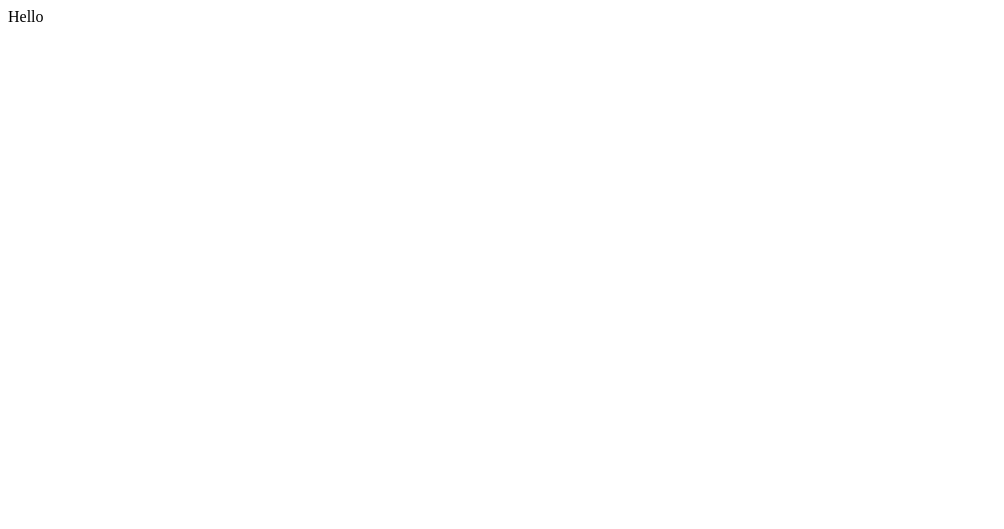
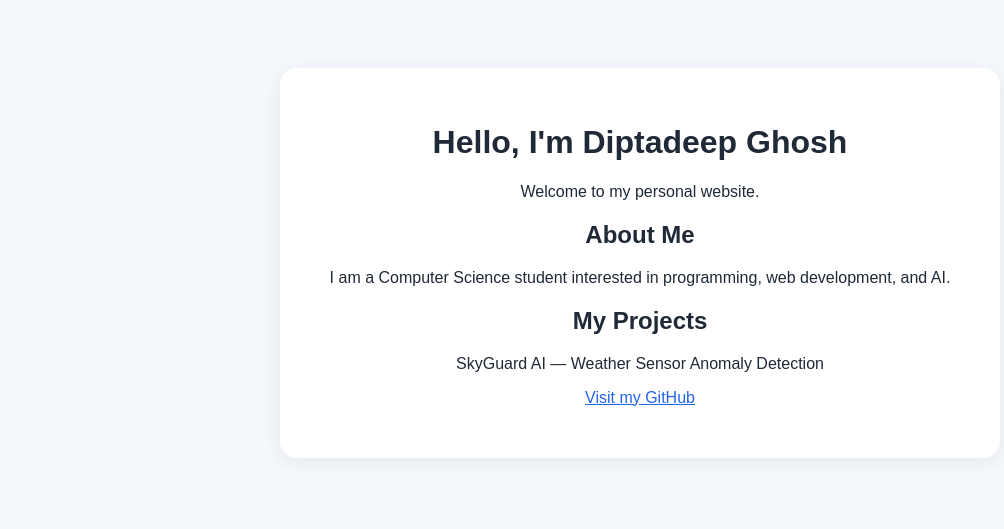
Before and after one commit to diptadeepghosh123-jpg/diptadeepghosh123-jpg, a plain HTML site: page index.html in a window 1280 px wide. Shown: the whole page, without its empty margins (0-1004 px from the left). Drawn offline with Linux system fonts and the light colour scheme.

Commit message:
index.html

```diff
--- a/index.html
+++ b/index.html
@@ -1 +1,45 @@
-Hello
+
+<!DOCTYPE html>
+<html lang="en">
+<head>
+  <meta charset="UTF-8">
+  <meta name="viewport" content="width=device-width, initial-scale=1.0">
+  <title>Diptadeep Ghosh | Portfolio</title>
+  <style>
+    body {
+      font-family: Arial, sans-serif;
+      text-align: center;
+      padding: 60px 20px;
+      background: #f4f7fb;
+      color: #1f2937;
+    }
+    .card {
+      max-width: 650px;
+      margin: auto;
+      padding: 35px;
+      background: white;
+      border-radius: 16px;
+      box-shadow: 0 4px 18px #00000012;
+    }
+    a { color: #2563eb; }
+  </style>
+</head>
+<body>
+  <div class="card">
+    <h1>Hello, I'm Diptadeep Ghosh</h1>
+    <p>Welcome to my personal website.</p>
+    <h2>About Me</h2>
+    <p>
+      I am a Computer Science student interested
+      in programming, web development, and AI.
+    </p>
+    <h2>My Projects</h2>
+    <p>SkyGuard AI — Weather Sensor Anomaly Detection</p>
+    <p>
+      <a href="https://github.com/diptadeepghosh123-jpg">
+        Visit my GitHub
+      </a>
+    </p>
+  </div>
+</body>
+</html>
```
